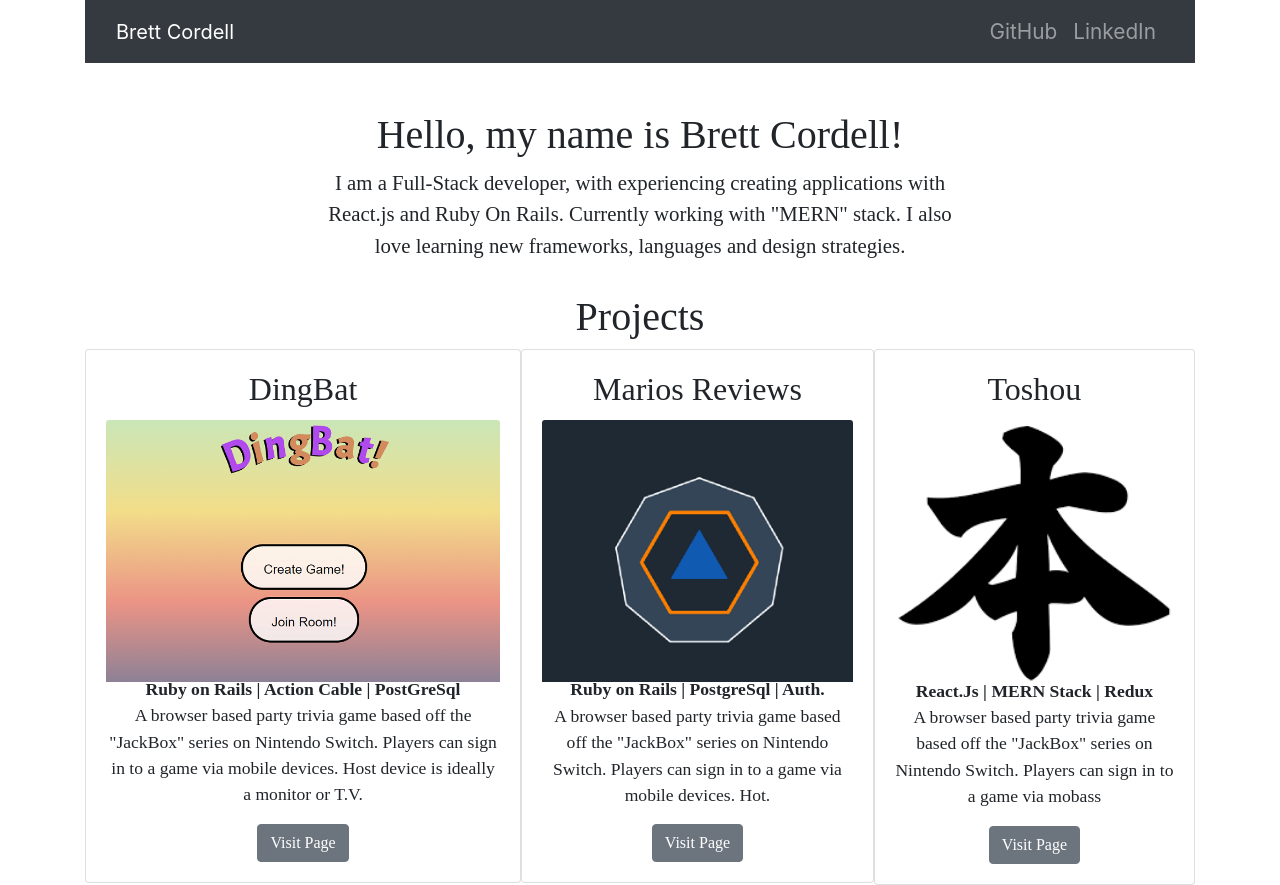
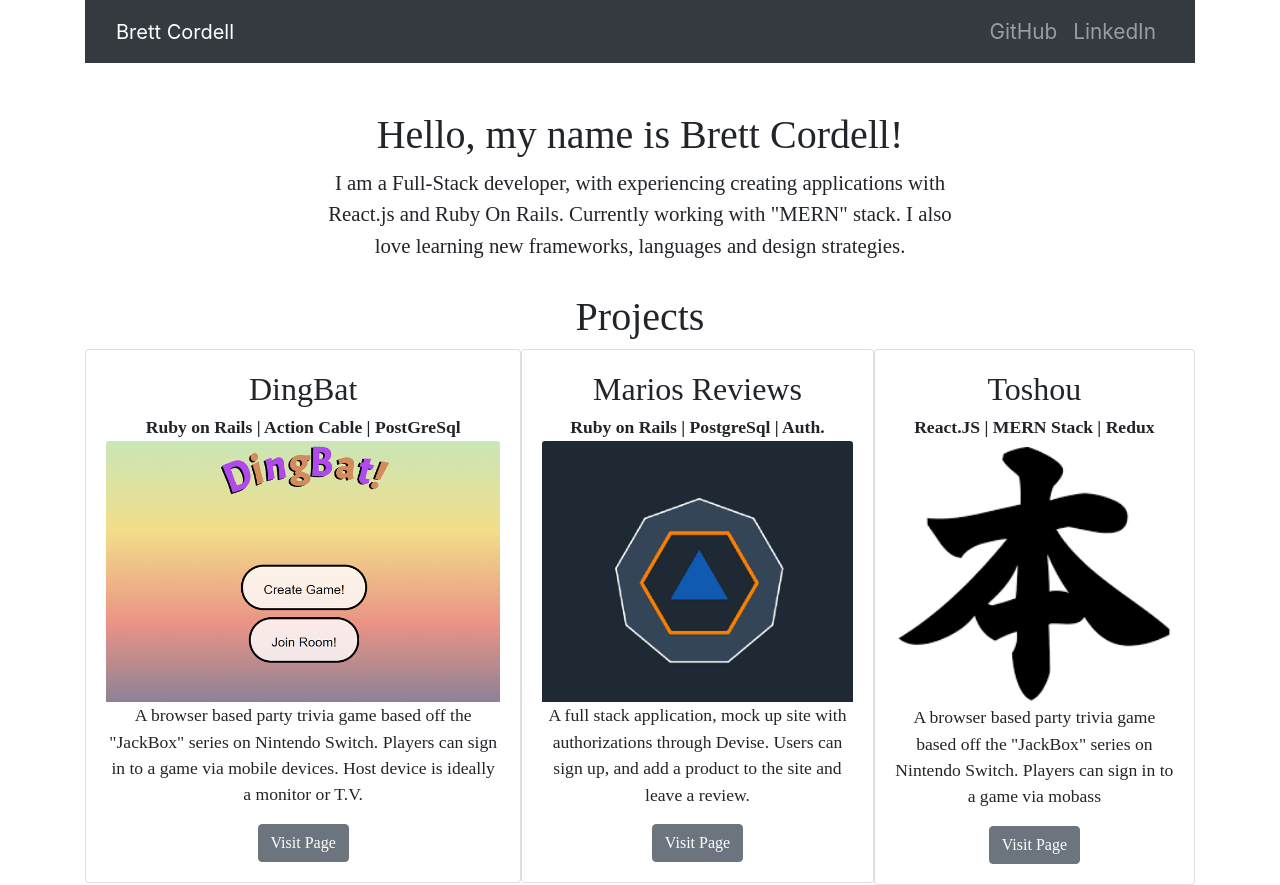
Before and after one commit to Triknives/myPortfolio, a React (Create React App) app: page / in a window 1280 px wide. Built offline with nearby package versions, Linux system fonts and the light colour scheme.

Commit message:
update content, and styling

```diff
--- a/src/components/About.js
+++ b/src/components/About.js
@@ -5,8 +5,7 @@
     <Container>
       <div className="about-me">
       <h1>Hello, my name is Brett Cordell!</h1>
-      <p>I am a Full-Stack developer, with experiencing creating applications with React.js and Ruby On Rails. Currently working with "MERN" stack. I also love learning new frameworks, languages and design strategies.
-      </p>
+      <p>I am a Full-Stack developer, with experiencing creating applications with React.js and Ruby On Rails. Currently working with "MERN" stack. I also love learning new frameworks, languages and design strategies.</p>
     </div>
     </Container>
   )
--- a/src/components/Projects.js
+++ b/src/components/Projects.js
@@ -17,8 +17,8 @@
       <Card>
         <CardBody>
         <CardTitle><h2>DingBat</h2></CardTitle>
+        <CardSubtitle><strong>Ruby on Rails | Action Cable | PostGreSql</strong></CardSubtitle>
         <CardImg top width="100%" img src={dingBatCard} alt="Card image cap" />
-          <CardSubtitle><strong>Ruby on Rails | Action Cable | PostGreSql</strong></CardSubtitle>
           <CardText>A browser based party trivia game based off the "JackBox" series on Nintendo Switch. Players can sign in to a game via mobile devices. Host device is ideally a monitor or T.V.</CardText>
           <Button href="http://dingbat-trivia.herokuapp.com">Visit Page</Button>
         </CardBody>
@@ -30,9 +30,9 @@
         <Card>
           <CardBody>
           <CardTitle><h2>Marios Reviews</h2></CardTitle>
+          <CardSubtitle><strong>Ruby on Rails | PostgreSql | Auth.</strong></CardSubtitle>
           <CardImg top width="100%" img src={mariosReview1} alt="Card image cap" />
-            <CardSubtitle><strong>Ruby on Rails | PostgreSql | Auth.</strong></CardSubtitle>
-            <CardText>A browser based party trivia game based off the "JackBox" series on Nintendo Switch. Players can sign in to a game via mobile devices. Hot.</CardText>
+            <CardText>A full stack application, mock up site with authorizations through Devise. Users can sign up, and add a product to the site and leave a review.</CardText>
             <Button href="https://fierce-lake-38166.herokuapp.com/users/sign_in">Visit Page</Button>
           </CardBody>
         </Card>
@@ -43,8 +43,8 @@
           <Card>
             <CardBody>
             <CardTitle><h2>Toshou</h2></CardTitle>
+            <CardSubtitle><strong>React.JS | MERN Stack | Redux</strong></CardSubtitle>
             <CardImg top width="100%" img src={toshou} alt="Card image cap" />
-              <CardSubtitle><strong>React.Js | MERN Stack | Redux</strong></CardSubtitle>
               <CardText>A browser based party trivia game based off the "JackBox" series on Nintendo Switch. Players can sign in to a game via mobass</CardText>
               <Button>Visit Page</Button>
             </CardBody>
```
